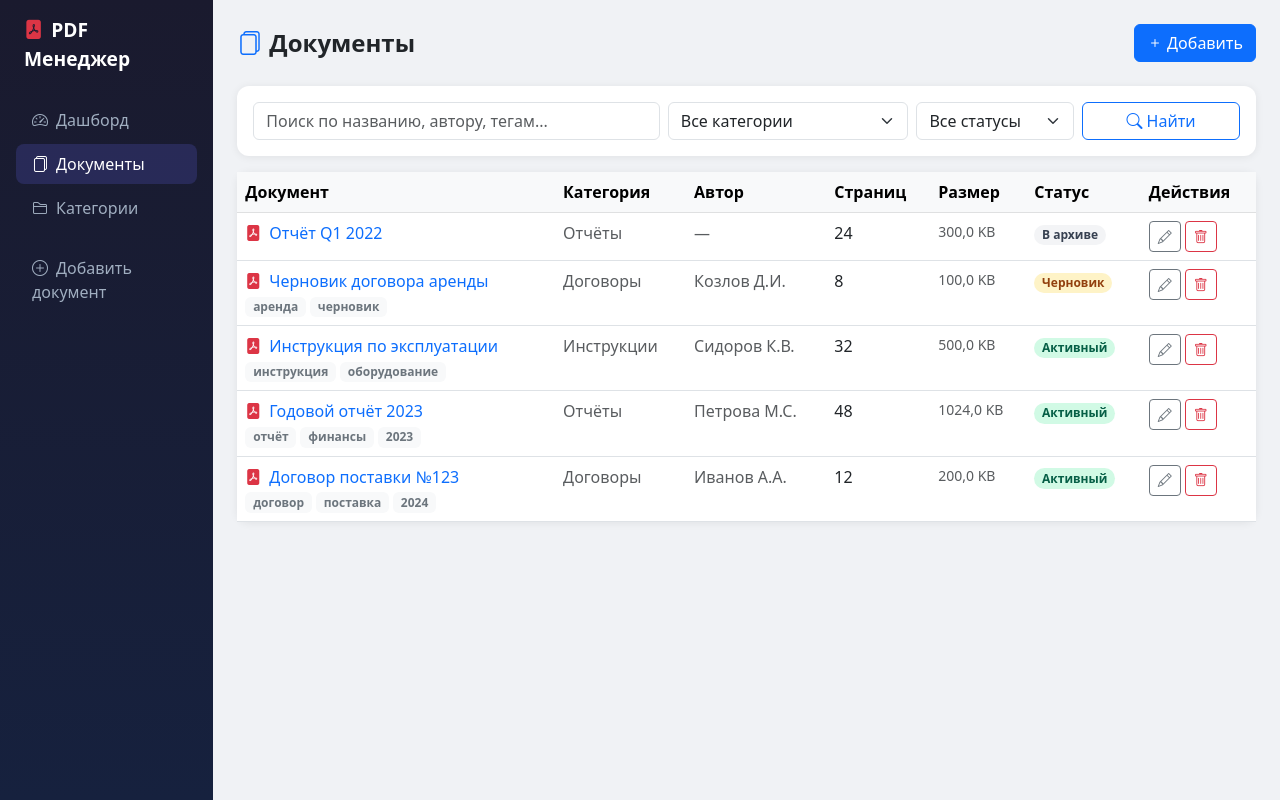
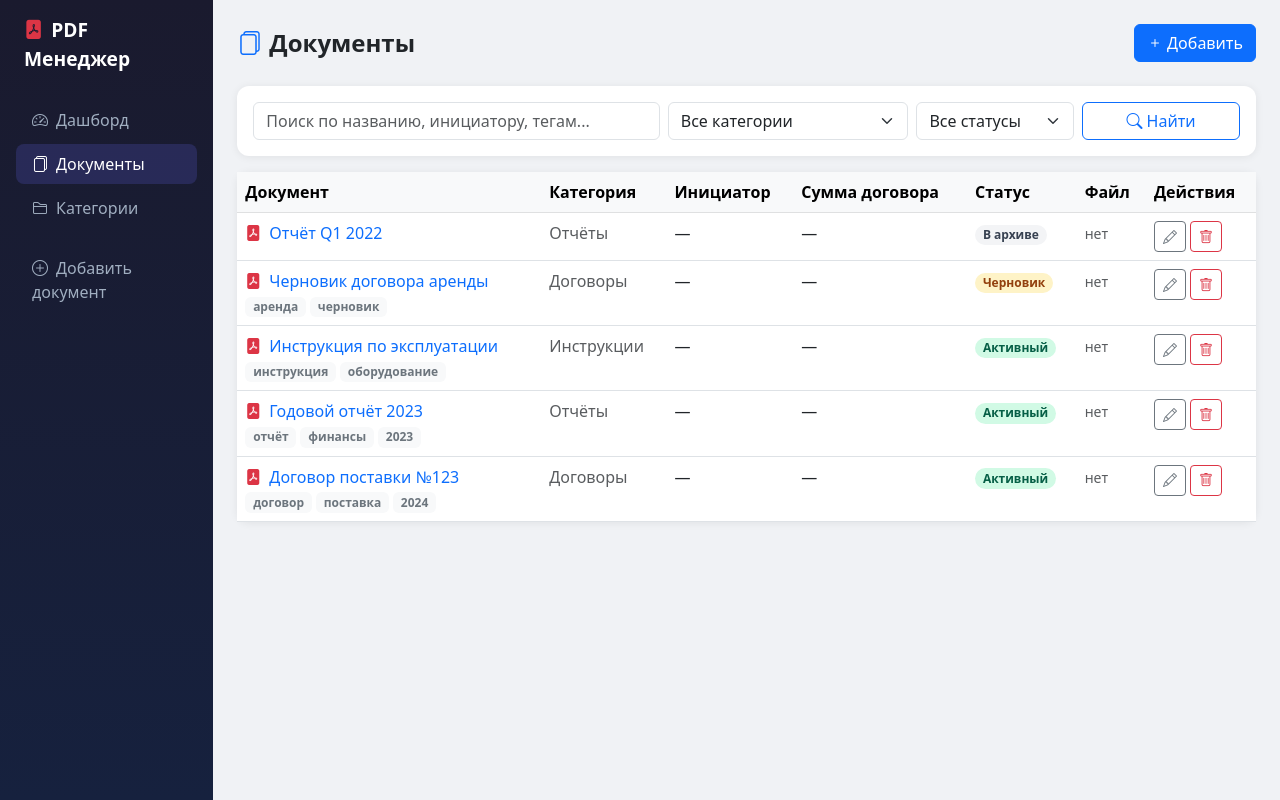
Before and after one commit to muratbolatbekov-svg/pdf_manager, a Django app: page /documents/ in a window 1280 px wide. Run offline with Django 5.2, Linux system fonts and the light colour scheme; data comes from the database, SQL or seed files in the repository.

Commit message:
add pdf upload amount initiator

```diff
--- a/documents/admin.py
+++ b/documents/admin.py
@@ -8,7 +8,7 @@ class CategoryAdmin(admin.ModelAdmin):
 
 @admin.register(Document)
 class DocumentAdmin(admin.ModelAdmin):
-    list_display = ['title', 'category', 'author', 'status', 'pages', 'created_at']
+    list_display = ['title', 'category', 'initiator', 'amount', 'status', 'created_at']
     list_filter = ['status', 'category']
-    search_fields = ['title', 'author', 'tags']
+    search_fields = ['title', 'initiator', 'tags']
     list_editable = ['status']
--- a/documents/models.py
+++ b/documents/models.py
@@ -24,9 +24,8 @@ class Document(models.Model):
     description = models.TextField(blank=True, verbose_name="Описание")
     category = models.ForeignKey(Category, on_delete=models.SET_NULL, null=True, blank=True, verbose_name="Категория")
     pdf_file = models.FileField(upload_to='pdfs/', blank=True, null=True, verbose_name="PDF файл")
-    file_name = models.CharField(max_length=255, blank=True, verbose_name="Имя файла")
-    file_size = models.PositiveIntegerField(default=0, verbose_name="Размер (байт)")
-    pages = models.PositiveIntegerField(default=0, verbose_name="Страниц")
+    amount = models.DecimalField(max_digits=15, decimal_places=2, default=0, verbose_name="Сумма договора")
+    initiator = models.CharField(max_length=255, blank=True, verbose_name="Инициатор")
     author = models.CharField(max_length=150, blank=True, verbose_name="Автор")
     tags = models.CharField(max_length=500, blank=True, verbose_name="Теги")
     status = models.CharField(max_length=20, choices=STATUS_CHOICES, default='active', verbose_name="Статус")
@@ -41,5 +40,5 @@ class Document(models.Model):
     def __str__(self):
         return self.title
 
-    def file_size_kb(self):
-        return round(self.file_size / 1024, 1)
+    def amount_formatted(self):
+        return f"{self.amount:,.0f} ₸"
--- a/templates/documents/document_list.html
+++ b/templates/documents/document_list.html
@@ -7,23 +7,34 @@
 </div>
 <div class="card p-3 mb-3">
   <form method="get" class="row g-2">
-    <div class="col-md-5"><input type="text" name="q" value="{{ query }}" class="form-control" placeholder="Поиск по названию, автору, тегам..."></div>
+    <div class="col-md-5"><input type="text" name="q" value="{{ query }}" class="form-control" placeholder="Поиск по названию, инициатору, тегам..."></div>
     <div class="col-md-3"><select name="category" class="form-select"><option value="">Все категории</option>{% for cat in categories %}<option value="{{ cat.pk }}" {% if selected_category == cat.pk|stringformat:"s" %}selected{% endif %}>{{ cat.name }}</option>{% endfor %}</select></div>
     <div class="col-md-2"><select name="status" class="form-select"><option value="">Все статусы</option><option value="active" {% if selected_status == 'active' %}selected{% endif %}>Активный</option><option value="archived" {% if selected_status == 'archived' %}selected{% endif %}>В архиве</option><option value="draft" {% if selected_status == 'draft' %}selected{% endif %}>Черновик</option></select></div>
     <div class="col-md-2"><button type="submit" class="btn btn-outline-primary w-100"><i class="bi bi-search me-1"></i>Найти</button></div>
   </form>
 </div>
 <div class="card">
-  {% if documents %}<table class="table table-hover mb-0"><thead class="table-light"><tr><th>Документ</th><th>Категория</th><th>Автор</th><th>Страниц</th><th>Размер</th><th>Статус</th><th>Действия</th></tr></thead><tbody>
-  {% for doc in documents %}<tr>
-    <td><a href="/documents/{{ doc.pk }}/" class="text-decoration-none fw-medium"><i class="bi bi-file-pdf-fill text-danger me-2"></i>{{ doc.title }}</a>{% if doc.tags %}<div>{% for tag in doc.tags.split %}<span class="badge bg-light text-secondary me-1 small">{{ tag }}</span>{% endfor %}</div>{% endif %}</td>
-    <td class="text-muted">{{ doc.category|default:"—" }}</td>
-    <td class="text-muted">{{ doc.author|default:"—" }}</td>
-    <td>{{ doc.pages }}</td>
-    <td class="text-muted small">{{ doc.file_size_kb }} KB</td>
-    <td><span class="badge badge-status-{{ doc.status }} rounded-pill">{{ doc.get_status_display }}</span></td>
-    <td><a href="/documents/{{ doc.pk }}/edit/" class="btn btn-sm btn-outline-secondary me-1"><i class="bi bi-pencil"></i></a><a href="/documents/{{ doc.pk }}/delete/" class="btn btn-sm btn-outline-danger"><i class="bi bi-trash"></i></a></td>
-  </tr>{% endfor %}</tbody></table>
-  {% else %}<div class="text-center py-5 text-muted"><i class="bi bi-search fs-1 d-block mb-2"></i>Документы не найдены. <a href="/documents/create/">Добавить первый</a></div>{% endif %}
+  {% if documents %}
+  <table class="table table-hover mb-0">
+    <thead class="table-light">
+      <tr><th>Документ</th><th>Категория</th><th>Инициатор</th><th>Сумма договора</th><th>Статус</th><th>Файл</th><th>Действия</th></tr>
+    </thead>
+    <tbody>
+    {% for doc in documents %}
+    <tr>
+      <td><a href="/documents/{{ doc.pk }}/" class="text-decoration-none fw-medium"><i class="bi bi-file-pdf-fill text-danger me-2"></i>{{ doc.title }}</a>{% if doc.tags %}<div>{% for tag in doc.tags.split %}<span class="badge bg-light text-secondary me-1 small">{{ tag }}</span>{% endfor %}</div>{% endif %}</td>
+      <td class="text-muted">{{ doc.category|default:"—" }}</td>
+      <td>{{ doc.initiator|default:"—" }}</td>
+      <td class="fw-medium">{% if doc.amount %}{{ doc.amount_formatted }}{% else %}—{% endif %}</td>
+      <td><span class="badge badge-status-{{ doc.status }} rounded-pill">{{ doc.get_status_display }}</span></td>
+      <td>{% if doc.pdf_file %}<a href="{{ doc.pdf_file.url }}" target="_blank" class="btn btn-sm btn-outline-success"><i class="bi bi-eye"></i></a>{% else %}<span class="text-muted small">нет</span>{% endif %}</td>
+      <td><a href="/documents/{{ doc.pk }}/edit/" class="btn btn-sm btn-outline-secondary me-1"><i class="bi bi-pencil"></i></a><a href="/documents/{{ doc.pk }}/delete/" class="btn btn-sm btn-outline-danger"><i class="bi bi-trash"></i></a></td>
+    </tr>
+    {% endfor %}
+    </tbody>
+  </table>
+  {% else %}
+  <div class="text-center py-5 text-muted"><i class="bi bi-search fs-1 d-block mb-2"></i>Документы не найдены. <a href="/documents/create/">Добавить первый</a></div>
+  {% endif %}
 </div>
 {% endblock %}
```
Also changed, not shown: documents/forms.py (+4 -3 lines), templates/documents/document_detail.html (+21 -11 lines), templates/documents/document_form.html (+9 -5 lines), documents/migrations/0003_remove_document_file_name_remove_document_file_size_and_more.py (added).
